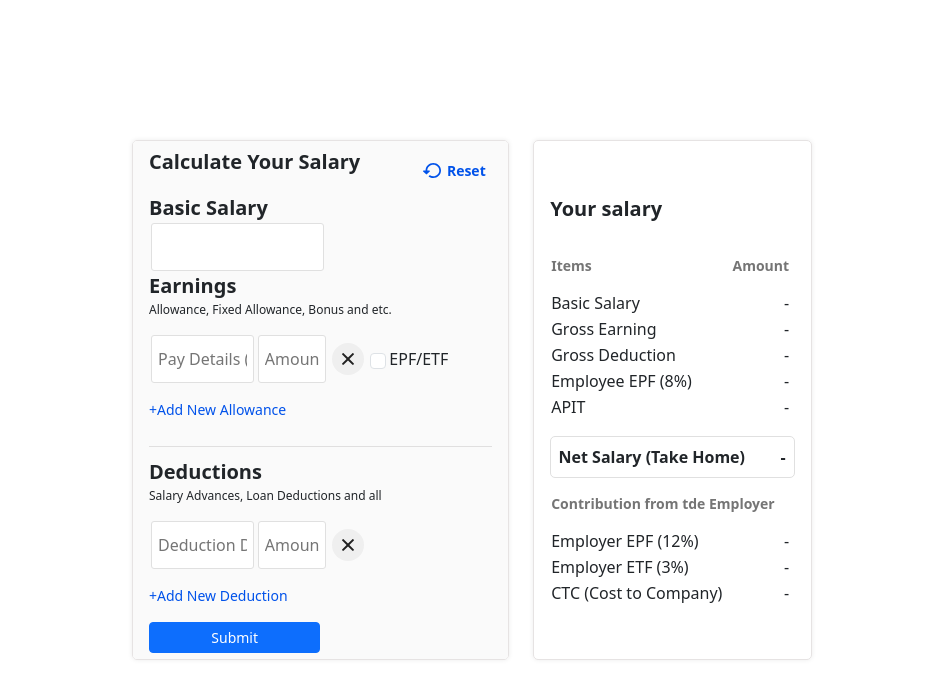
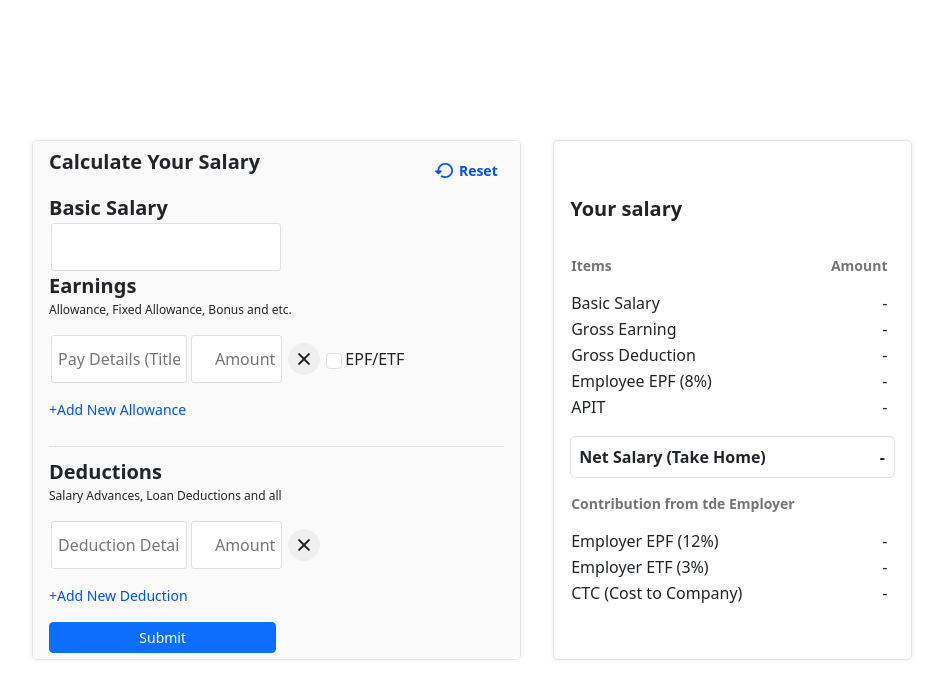
Before and after one commit to anjulaPerera/salary-calculator-2024-q1-hansi24, a React (Create React App) app: page / in a window 1280 px wide. Shown: the top 698 px of the page, without its empty margins (168-1111 px from the left). Built offline with nearby package versions, Linux system fonts and the light colour scheme.

Commit message:
css added

```diff
--- a/src/css/calculator.css
+++ b/src/css/calculator.css
@@ -371,7 +371,7 @@ thead {
 /* Existing media queries */
 @media (min-width: 1200px) {
     .page-container {
-        padding: 20px 300px;
+        padding: 20px 200px;
     }
 }
 
```
